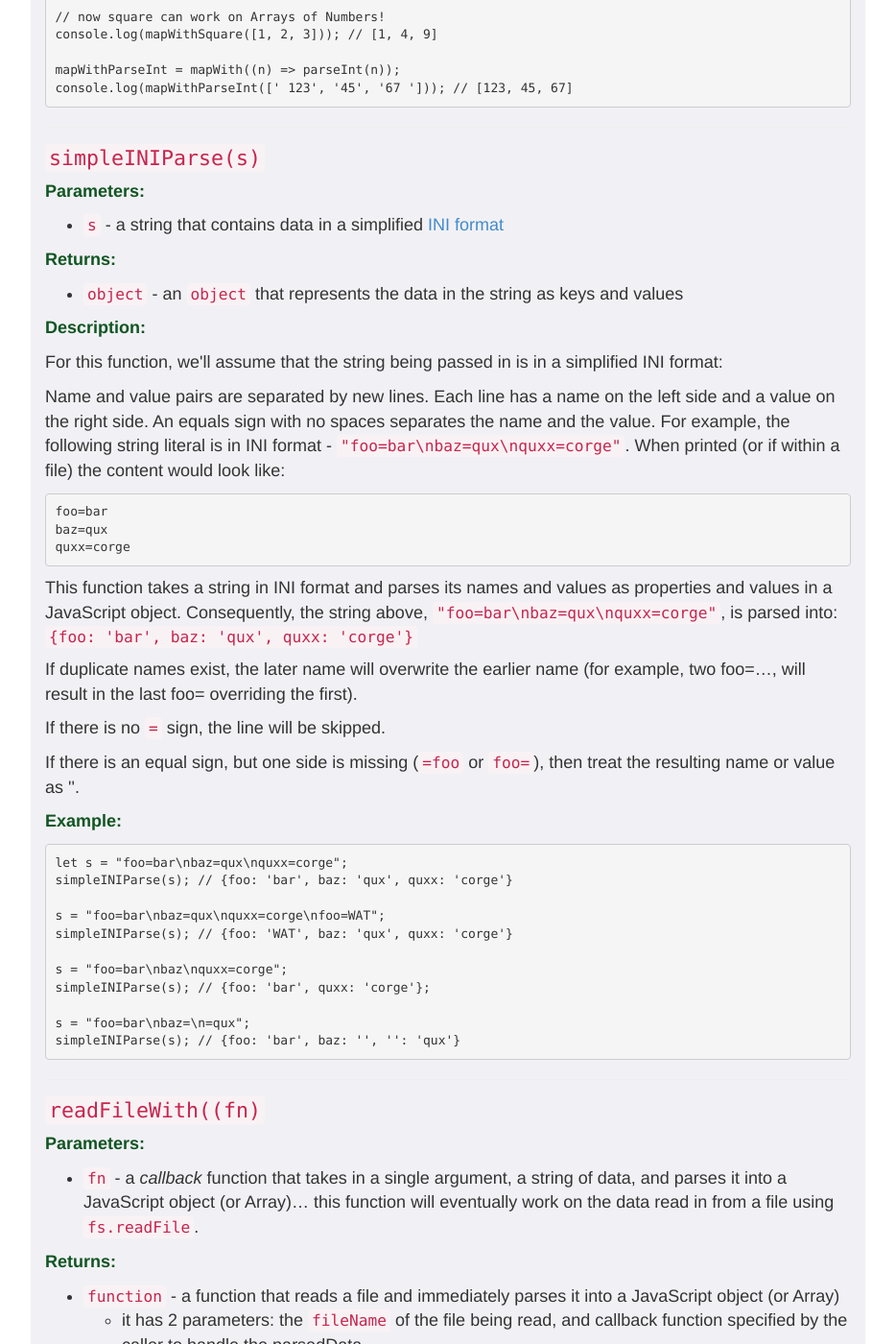
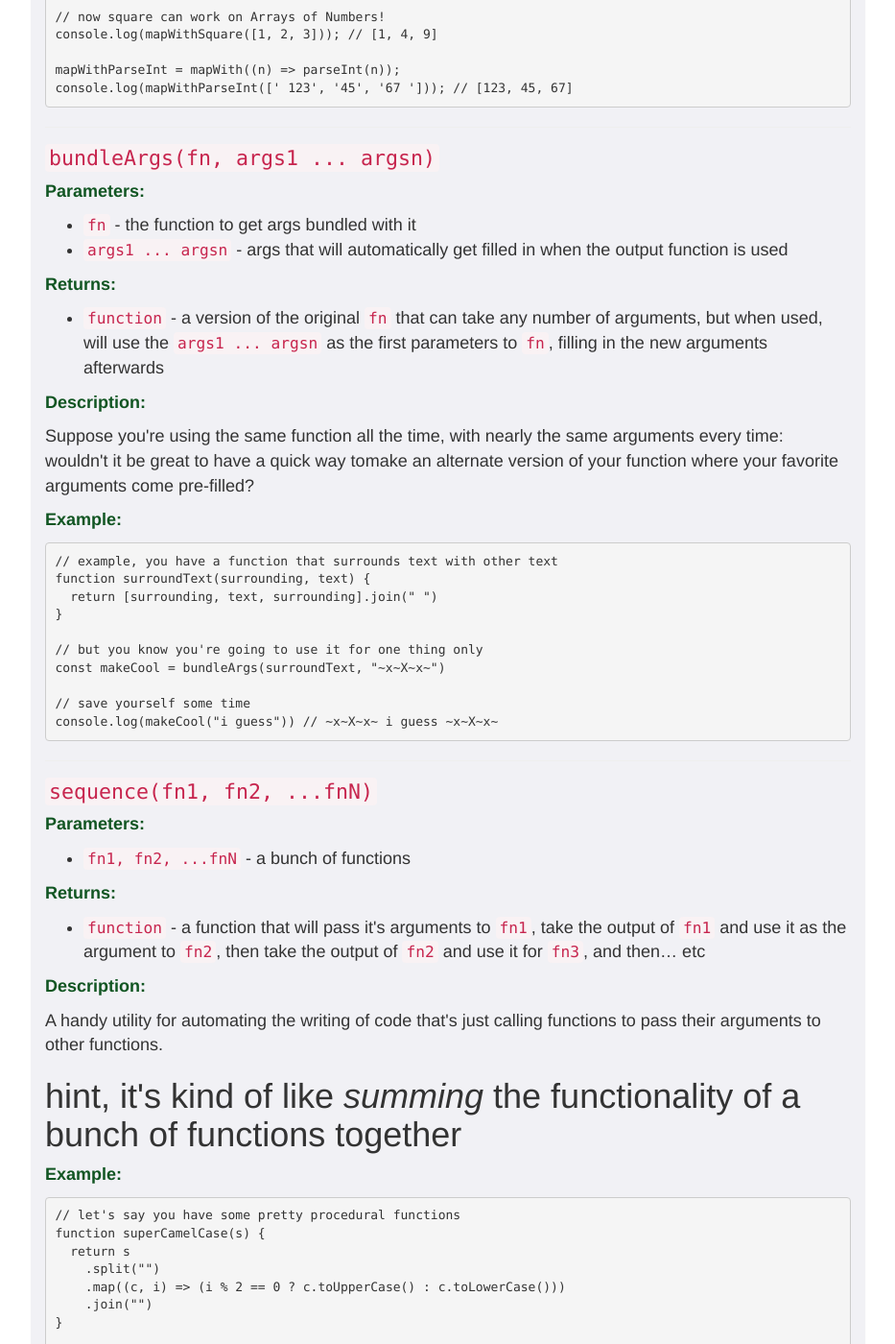
Before and after one commit to foureyes/csci-ua.0480-fall2018-001-003, a Jekyll site: the page built from homework/02.markdown, in a window 1280 px wide and 1400 px high, scrolled down 7682 px. Shown: the whole window at 96% size, without its empty margins (173-1106 px from the left). Built offline with Jekyll 4.4.1, drawn with Linux system fonts in a browser that asks for light colours; some of the changed text lies outside the part shown.

Commit message:
switch out two functions for partial and compose

```diff
--- a/homework/02.markdown
+++ b/homework/02.markdown
@@ -354,113 +354,127 @@ __Example:__
 
 <hr>
 
-### `simpleINIParse(s)`
+### `bundleArgs(fn, args1 ... argsn)`
 
 __Parameters:__
 
-* `s` - a string that contains data in a simplified [INI format](https://en.wikipedia.org/wiki/INI_file)
+* `fn` - the function to get args bundled with it
+* `args1 ... argsn` - args that will automatically get filled in when the output function is used
+
 
 __Returns:__
 
-* `object` - an `object` that represents the data in the string as keys and values
+* `function` - a version of the original `fn` that can take any number of arguments, but when used, will use the `args1 ... argsn` as the first parameters to `fn`, filling in the new arguments afterwards
 
 __Description:__
 
-For this function, we'll assume that the string being passed in is in a simplified INI format:
-
-Name and value pairs are separated by new lines. Each line has a name on the left side and a value on the right side. An equals sign with no spaces separates the name and the value. For example, the following string literal is in INI format - `"foo=bar\nbaz=qux\nquxx=corge"`. When printed (or if within a file) the content would look like:
-
-    foo=bar
-    baz=qux
-    quxx=corge
-
-This function takes a string in INI format and parses its names and values as properties and values in a JavaScript object. Consequently, the string above, `"foo=bar\nbaz=qux\nquxx=corge"`, is parsed into: `{foo: 'bar', baz: 'qux', quxx: 'corge'}`
-
-If duplicate names exist, the later name will overwrite the earlier name (for example, two foo=..., will result in the last foo= overriding the first).
-
-If there is no `=` sign, the line will be skipped.
-
-If there is an equal sign, but one side is missing (`=foo` or `foo=`), then treat the resulting name or value as ''.
+Suppose you're using the same function all the time, with nearly the same arguments every time: wouldn't it be great to have a quick way  tomake an alternate version of your function where your favorite arguments come pre-filled?
 
 __Example:__
 
-    let s = "foo=bar\nbaz=qux\nquxx=corge";
-    simpleINIParse(s); // {foo: 'bar', baz: 'qux', quxx: 'corge'}
+    // example, you have a function that surrounds text with other text
+    function surroundText(surrounding, text) {
+      return [surrounding, text, surrounding].join(" ")
+    }
 
-    s = "foo=bar\nbaz=qux\nquxx=corge\nfoo=WAT";
-    simpleINIParse(s); // {foo: 'WAT', baz: 'qux', quxx: 'corge'}
+    // but you know you're going to use it for one thing only
+    const makeCool = bundleArgs(surroundText, "~x~X~x~")
 
-    s = "foo=bar\nbaz\nquxx=corge";
-    simpleINIParse(s); // {foo: 'bar', quxx: 'corge'};
-
-    s = "foo=bar\nbaz=\n=qux";
-    simpleINIParse(s); // {foo: 'bar', baz: '', '': 'qux'}
+    // save yourself some time
+    console.log(makeCool("i guess")) // ~x~X~x~ i guess ~x~X~x~
 
 
 <hr>
 
 
-### `readFileWith((fn)`
+### `sequence(fn1, fn2, ...fnN)`
 
 __Parameters:__
 
-* `fn` - a _callback_ function that takes in a single argument, a string of data, and parses it into a JavaScript object (or Array)... this function will eventually work on the data read in from a file using `fs.readFile`.
+* `fn1, fn2, ...fnN` - a bunch of functions
 
 __Returns:__
 
-* `function` - a function that reads a file and immediately parses it into a JavaScript object (or Array)
-    * it has 2 parameters: the `fileName` of the file being read, and callback function specified by the caller to handle the parsedData
-    * this new function does not return anything; instead, it runs the callback function supplied after it reads in the file
+* `function` - a function that will pass it's arguments to `fn1`, take the output of `fn1` and use it as the argument to `fn2`, then take the output of `fn2` and use it for `fn3`, and then... etc
 
 
 __Description:__
 
-This combines many of the items from above and combines it with using callbacks / asynchronous programming.
+A handy utility for automating the writing of code that's just calling functions to pass their arguments to other functions.
 
-This function will take a parsing function and turn it into a function that opens a file and immediately parses it. This resulting function will be an async function (!) so it will take a callback as one of its arguments (this callback function is defined by the caller).
-
-The steps for `readFileWith` are:
-
-1. takes a parsing function as an argument
-2. returns a new function
-3. the new function will take a `fileName` and a callback as arguments
-4. it'll read a file using `fs.readFile` (make sure the `fs` module is `require`'d in your project)
-    * check out the [fs.readFile](https://nodejs.org/api/fs.html#fs_fs_readfile_file_options_callback) docs
-    * use the `fileName` passed in to the new function as the file name for `readFile`
-    * set the encoding when calling `readFile` to `utf8`
-    * the callback supplied to `readFile` should:
-        * parse the data resulting from a file read using the original parsing function, `fn` passed into `readFileWith` if there's no error
-        * call the callback passed into the new function with the err object (regardless of wheteher or not it's null/undefined) and the parsed data (again, regardless of whether or not it has a value or is `undefined`)
-        * if there is an error, the parsed data should be `undefined`
-
-This is essentially a function that creates functions that reads and parses files.
-
+# hint, it's kind of like _summing_ the functionality of a bunch of functions together
 
 __Example:__
 
-    // assuming config.ini look like this:
-    foo=bar
-    baz=qux
-    quxx=corge
 
-    // use our simpleINIParse function from earlier!
-    const readFileWithSimpleINIParse = readFileWith(simpleINIParse);
-    readFileWithSimpleINIParse('tests/config.ini', (err, data) => {
-        // within the callback, data is equal to
-        //  {foo: 'bar', baz: 'qux', quxx: 'corge'}
-    });
-
-    // assuming config.json look like this:
-    {
-        "foo": "bar",
-        "baz": [1, 2, 3]
+    // let's say you have some pretty procedural functions
+    function superCamelCase(s) {
+      return s
+        .split("")
+        .map((c, i) => (i % 2 == 0 ? c.toUpperCase() : c.toLowerCase()))
+        .join("")
     }
 
-    const readFileWithJSONParse = readFileWith(JSON.parse);
-    readFileWithJSONParse('tests/config.json', (err, data) => {
-        // within the callback, data is equal to
-        // {foo: 'bar', baz: [1, 2, 3]};
-    });
+    function spaceText(s) {
+      return s.split("").join(" ")
+    }
+
+    function addStyle(s) {
+      return "~~~ " + s + " ~~~"
+    }
+
+    // you want to make a playlist of them
+    const aestheticFmtPipeline = sequence(
+      superCamelCase,
+      spaceText,
+      addStyle
+    )
+
+    console.log(aestheticFmtPipeline("hello world")) // ~~~ H e L l O   W o R l D ~~~
+
+    function makeVertical(s) {
+      return s.split("").join("\n")
+    }
+
+    // playlists of playlists of functions
+    const tallAestheticFmt = sequence(aestheticFmtPipeline, makeVertical)
+
+    console.log(tallAestheticFmt("goodbye world"))
+    /*
+    ~
+    ~
+    ~
+
+    G
+
+    o
+
+    O
+
+    d
+
+    B
+
+    y
+
+    E
+
+
+
+    W
+
+    o
+
+    R
+
+    l
+
+    D
+
+    ~
+    ~
+    ~
+    */
 
 ### Test, Lint and Commit
 
```
